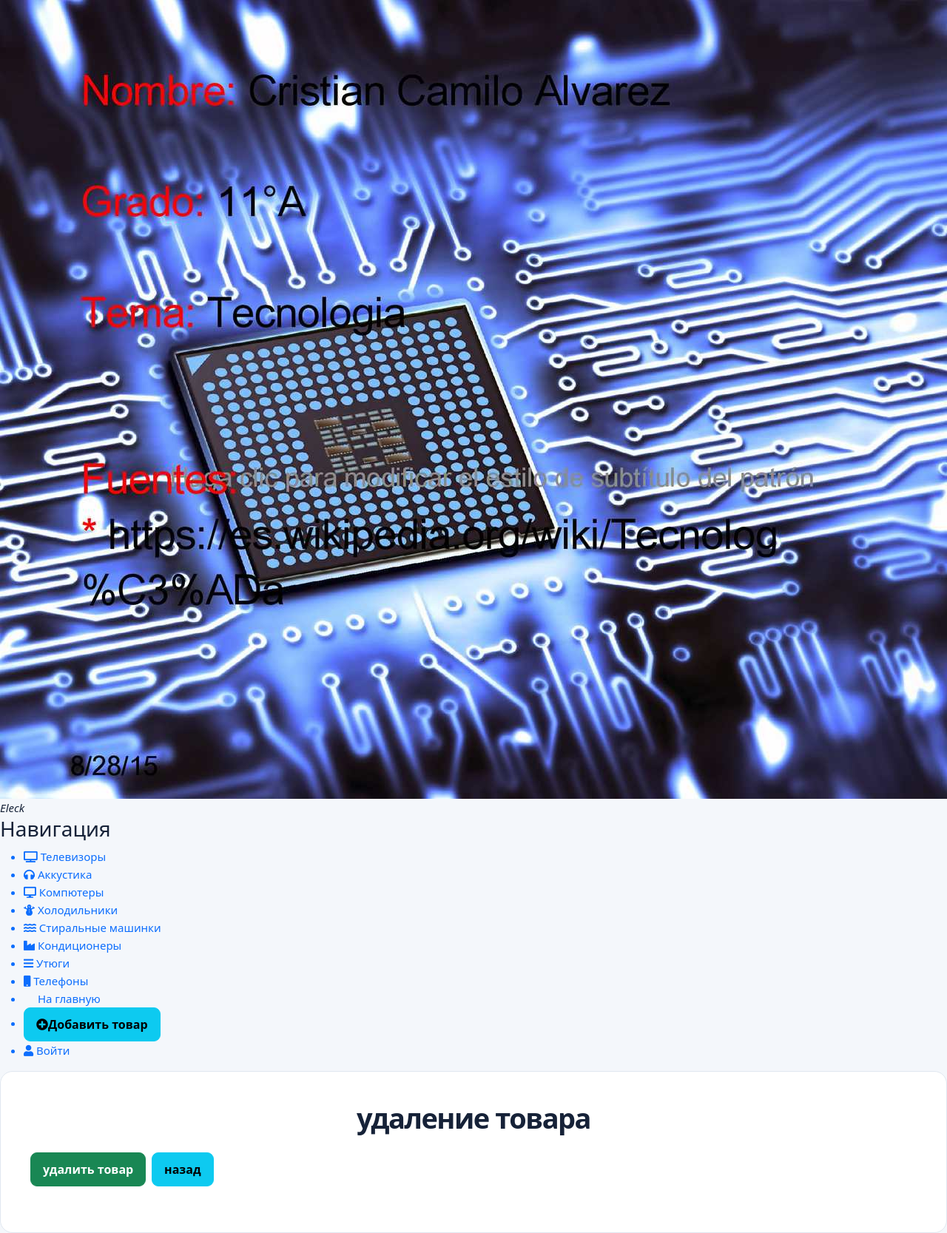
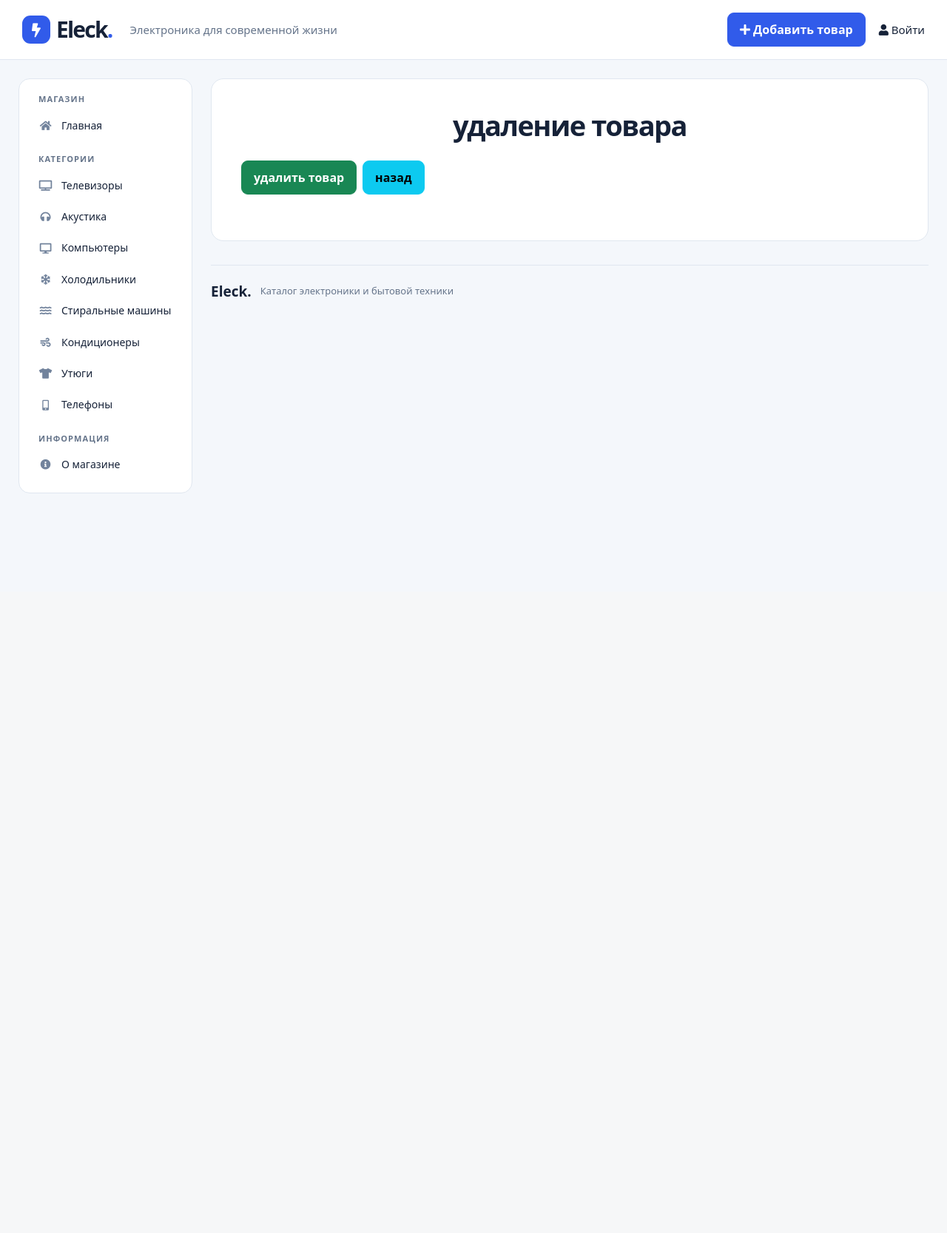
Before and after one commit to Denis-create-boop/django-project, a Django app: page /computer/2/delete in a window 1280 px wide; the page is wider, and only the part inside the window is pictured. Shown: that part at 74% size. After the commit the page ends 667 px from the top of that part, so only its background shows below. Run offline with Django 5.2, Linux system fonts and the light colour scheme; data comes from the database, SQL or seed files in the repository; some libraries are stand-ins or nearby versions.

Commit message:
Redesign Eleck storefront: main/templates/main/base.html

```diff
--- a/main/templates/main/base.html
+++ b/main/templates/main/base.html
@@ -1,40 +1,12 @@
 {% load static %}
-
-<!DOCTYPE html>
-<html lang="en">
-<head>
-    <meta charset="UTF-8">
-    <meta name="viewport" content="width=device-width, initial-scale=1.0">
-    <title>{% block title %}{% endblock %}</title>
-    <link rel="stylesheet" href="https://cdn.jsdelivr.net/npm/bootstrap@5.2.3/dist/css/bootstrap.min.css">
-    <link rel="stylesheet" href="{% static 'main/css/stylle.css' %}">
-    <link rel="stylesheet" href="https://use.fontawesome.com/releases/v5.8.2/css/all.css">
-</head>
-<body>
-    <aside>
-        <img src="{% static 'main/img/p1.jpg' %}" alt="img">
-        <span class="logo"><i>Eleck</i></span>
-        <h3>Навигация</h3>
-        <ul>
-            <a href="{% url 'tv_home' %}"><li><i class="fas fa-solid fa-tv"></i> Телевизоры</li></a>
-            <a href="{% url 'muse_home' %}"><li><i class="fas fa-solid fa-headphones"></i> Аккустика</li></a>
-            <a href="{% url 'comp_home' %}"><li><i class="fas fa-solid fa-desktop"></i> Компютеры</li></a>
-            <a href="{% url 'fridge_home' %}"><li><i class="fas fa-solid fa-snowman"></i> Холодильники</li></a>
-            <a href="{% url 'wash_home' %}"><li><i class="fas fa-solid fa-water"></i> Стиральные машинки</li></a>
-            <a href="{% url 'conditioner_home' %}"><li><i class="fas fa-solid fa-industry"></i> Кондиционеры</li></a>
-            <a href="{% url 'utug_home' %}"><li><i class="fas fa-solid fa-bars"></i> Утюги</li></a>
-            <a href="{% url 'phone_home' %}"><li><i class="fas fa-solid fa-mobile"></i> Телефоны</li></a>
-            <a href="{% url 'home' %}"><li><i class="fas fa-brands fa-themeco"></i> На главную</li></a>
-            <a href="{% url 'add' %}"><li><button class="btn btn-info"><i class="fas fa-plus-circle"></i>Добавить товар</button></li></a>
-            <a href="{% url 'home' %}admin"><li><i class="fas fa-regular fa-user"></i> Войти</li></a>
-        </ul>
-    </aside>
-    <main>
-        {% block content %}
-        {% endblock %}
-    </main>
-
-
-</body>
-
-</html>
+<!doctype html>
+<html lang="ru"><head><meta charset="utf-8"><meta name="viewport" content="width=device-width, initial-scale=1"><title>{% block title %}Каталог{% endblock %} | Eleck</title><link rel="stylesheet" href="https://cdn.jsdelivr.net/npm/bootstrap@5.2.3/dist/css/bootstrap.min.css"><link rel="stylesheet" href="https://use.fontawesome.com/releases/v5.8.2/css/all.css"><link rel="stylesheet" href="{% static 'main/css/stylle.css' %}"></head>
+<body><header class="topbar"><a class="brand" href="{% url 'home' %}"><span class="brand-mark"><i class="fas fa-bolt"></i></span> Eleck<span class="brand-dot">.</span></a><span class="tagline">Электроника для современной жизни</span><div class="top-actions"><a href="{% url 'add' %}" class="btn btn-primary"><i class="fas fa-plus"></i> Добавить товар</a><a class="account" href="{% url 'admin:index' %}"><i class="fas fa-user"></i> Войти</a></div></header>
+<div class="shop-layout"><aside><nav aria-label="Каталог"><div class="nav-label">Магазин</div><a href="{% url 'home' %}" {% if request.resolver_match.url_name == 'home' %}class="active"{% endif %}><i class="fas fa-home"></i><span>Главная</span></a><div class="nav-label">Категории</div><a href="{% url 'tv_home' %}" {% if request.resolver_match.url_name == 'tv_home' %}class="active"{% endif %}><i class="fas fa-tv"></i><span>Телевизоры</span></a>
+<a href="{% url 'muse_home' %}" {% if request.resolver_match.url_name == 'muse_home' %}class="active"{% endif %}><i class="fas fa-headphones"></i><span>Акустика</span></a>
+<a href="{% url 'comp_home' %}" {% if request.resolver_match.url_name == 'comp_home' %}class="active"{% endif %}><i class="fas fa-desktop"></i><span>Компьютеры</span></a>
+<a href="{% url 'fridge_home' %}" {% if request.resolver_match.url_name == 'fridge_home' %}class="active"{% endif %}><i class="fas fa-snowflake"></i><span>Холодильники</span></a>
+<a href="{% url 'wash_home' %}" {% if request.resolver_match.url_name == 'wash_home' %}class="active"{% endif %}><i class="fas fa-water"></i><span>Стиральные машины</span></a>
+<a href="{% url 'conditioner_home' %}" {% if request.resolver_match.url_name == 'conditioner_home' %}class="active"{% endif %}><i class="fas fa-wind"></i><span>Кондиционеры</span></a>
+<a href="{% url 'utug_home' %}" {% if request.resolver_match.url_name == 'utug_home' %}class="active"{% endif %}><i class="fas fa-tshirt"></i><span>Утюги</span></a>
+<a href="{% url 'phone_home' %}" {% if request.resolver_match.url_name == 'phone_home' %}class="active"{% endif %}><i class="fas fa-mobile-alt"></i><span>Телефоны</span></a><div class="nav-label">Информация</div><a href="{% url 'about' %}"><i class="fas fa-info-circle"></i><span>О магазине</span></a></nav></aside><main>{% block content %}{% endblock %}<footer class="shop-footer"><strong>Eleck.</strong><span>Каталог электроники и бытовой техники</span></footer></main></div></body></html>
```
